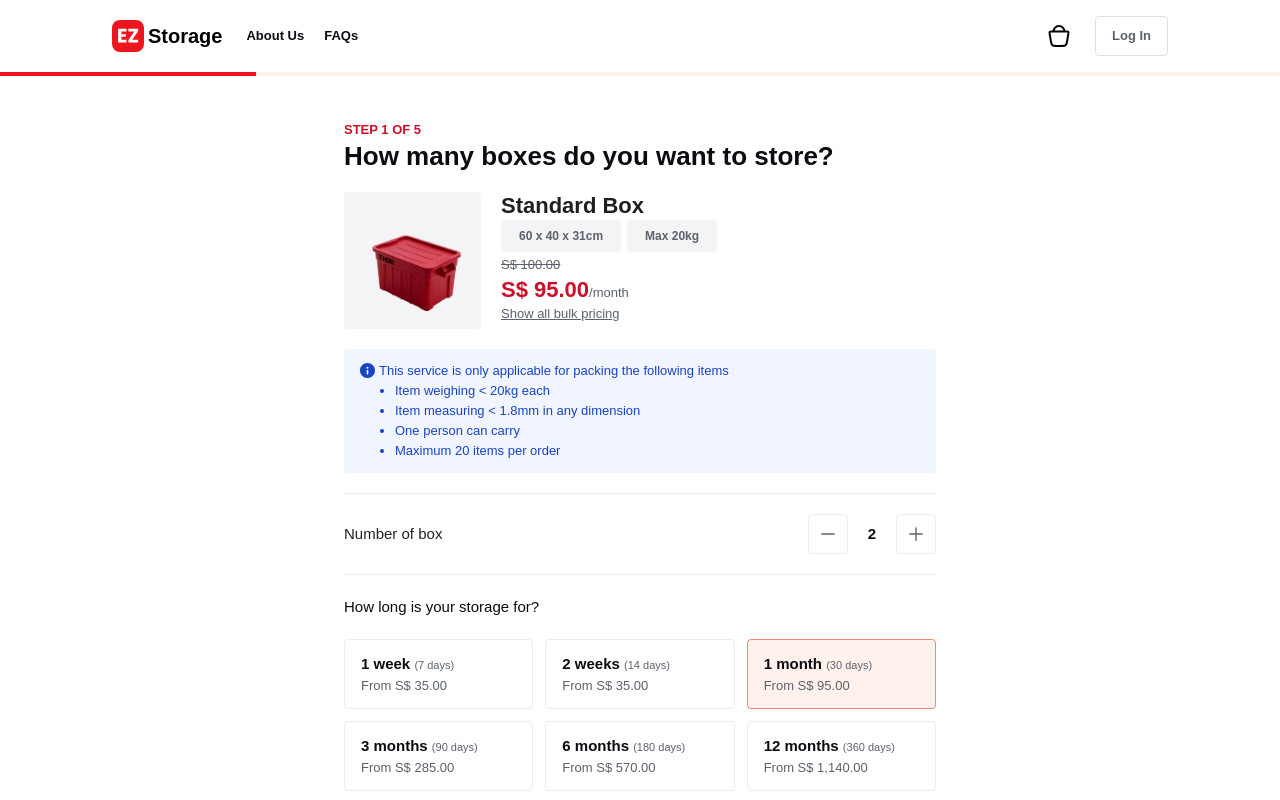
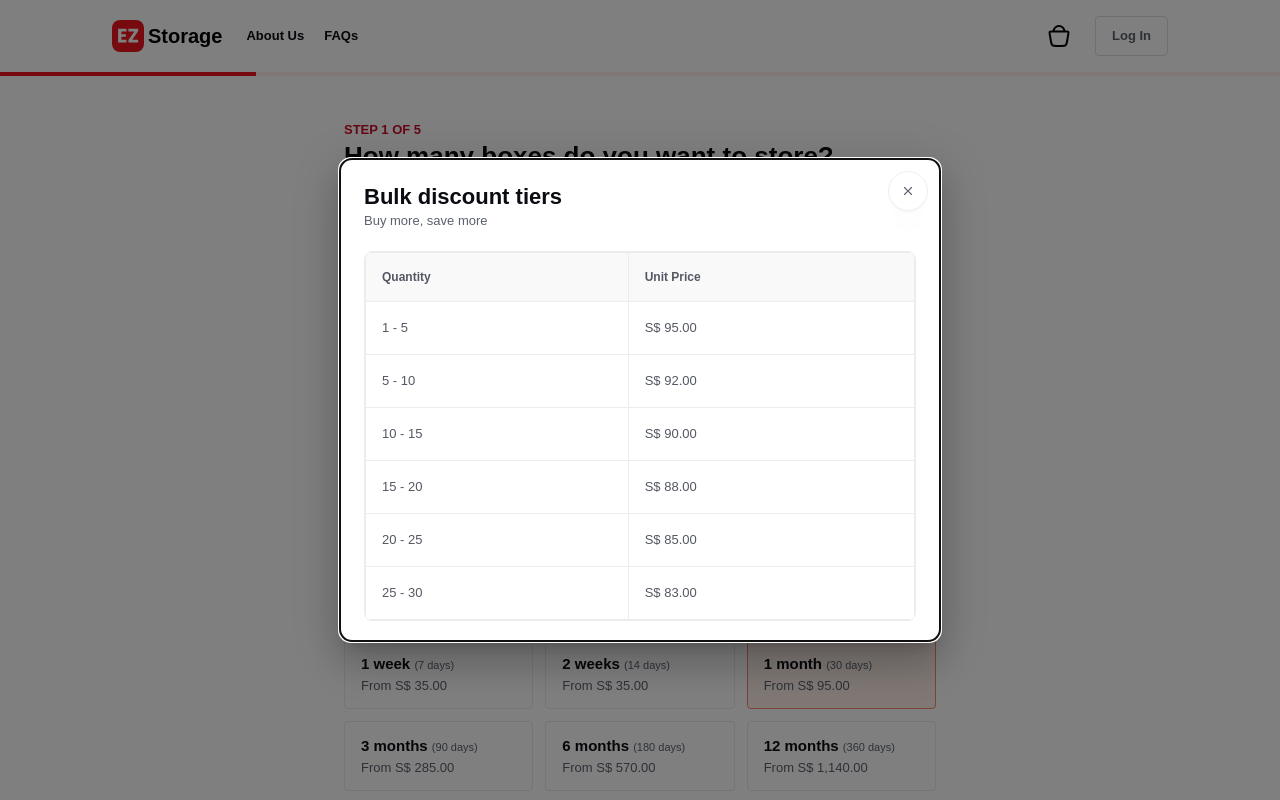
Before and after one commit to EzStorage/storage_box_rental, a React (Vite) app: page /booking in a window 1280 px wide. Both pictures are taken after a click on the element "Show all bulk pricing". Shown: the top 800 px of the page. Built offline with nearby package versions, Linux system fonts and the light colour scheme.

Commit message:
ui: bulk pricing dialog

```diff
--- /dev/null
+++ b/src/components/BulkPricingDialog/BulkPricingDialog.styles.tsx
@@ -0,0 +1,79 @@
+import {
+    Dialog,
+    DialogTitle,
+    IconButton,
+    styled,
+    TableBody,
+    TableContainer,
+    TableHead,
+} from "@mui/material";
+
+export const BulkPricingDialogContainer = styled(Dialog)(() => ({
+    ".MuiPaper-root": {
+        width: "100%",
+        borderRadius: "12px",
+        position: "relative",
+        background: "white",
+    },
+}));
+
+export const BulkPricingCloseButton = styled(IconButton)(({ theme }) => ({
+    borderRadius: "1000px",
+    border: `1px solid ${theme.palette.outline.greyLow}`,
+    padding: "8px 12px",
+    width: "40px",
+    height: "40px",
+    boxShadow: "0px 24px 24px -12px rgba(0, 0, 0, 0.04), 0px 3px 3px -1.5px rgba(0, 0, 0, 0.04)",
+
+    position: "absolute",
+    right: "12px",
+    top: "12px",
+}));
+
+export const BulkPricingDialogTitle = styled(DialogTitle)(({ theme }) => ({
+    padding: "24px 24px 20px",
+
+    h1: {
+        fontWeight: 600,
+        fontSize: "22px",
+        lineHeight: "28px",
+        color: theme.palette.textCustom.greyHigh,
+    },
+
+    p: {
+        fontWeight: 400,
+        fontSize: "13px",
+        lineHeight: "20px",
+        color: theme.palette.textCustom.greyMed,
+    },
+}));
+
+// ----- Table -----
+export const BulkPricingTableContainer = styled(TableContainer)(({ theme }) => ({
+    borderRadius: "8px",
+    border: `1px solid ${theme.palette.outline.greyLow}`,
+}));
+
+export const BulkPricingRowHead = styled(TableHead)(({ theme }) => ({
+    tr: {
+        background: "#F9F9FA",
+    },
+
+    th: {
+        fontWeight: 600,
+        fontSize: "12px",
+        lineHeight: "16px",
+        color: "#535862",
+        border: `1px solid ${theme.palette.outline.greyLow}`,
+    },
+}));
+
+export const BulkPricingRowBody = styled(TableBody)(({ theme }) => ({
+    td: {
+        fontWeight: 400,
+        fontSize: "13px",
+        lineHeight: "20px",
+        color: "#535862",
+        border: `1px solid ${theme.palette.outline.greyLow}`,
+    },
+}));
--- /dev/null
+++ b/src/components/BulkPricingDialog/BulkPricingTable.tsx
@@ -0,0 +1,36 @@
+import { formatAmount } from "@helpers/amount";
+import { Table, TableBody, TableCell, TableHead, TableRow } from "@mui/material";
+import { PRODUCTS } from "src/constants/product.constants";
+import { Product } from "src/types/product.type";
+import {
+    BulkPricingRowBody,
+    BulkPricingRowHead,
+    BulkPricingTableContainer,
+} from "./BulkPricingDialog.styles";
+
+export function BulkPricingTable() {
+    const product: Product = PRODUCTS.find(p => p.id === "standard-box") || PRODUCTS[0];
+
+    return (
+        <BulkPricingTableContainer>
+            <Table>
+                <BulkPricingRowHead>
+                    <TableRow>
+                        <TableCell>Quantity</TableCell>
+                        <TableCell>Unit Price</TableCell>
+                    </TableRow>
+                </BulkPricingRowHead>
+                <BulkPricingRowBody>
+                    {(product.bulkPricingTiers ?? []).map((row, index) => (
+                        <TableRow key={index}>
+                            <TableCell>
+                                {row.min} - {row.max}
+                            </TableCell>
+                            <TableCell>{formatAmount(row.unitPrice)}</TableCell>
+                        </TableRow>
+                    ))}
+                </BulkPricingRowBody>
+            </Table>
+        </BulkPricingTableContainer>
+    );
+}
--- /dev/null
+++ b/src/components/BulkPricingDialog/index.tsx
@@ -0,0 +1,40 @@
+import { Button } from "@components/Button";
+import {
+    Dialog,
+    DialogActions,
+    DialogContent,
+    DialogTitle,
+    IconButton,
+    Typography,
+} from "@mui/material";
+import {
+    BulkPricingCloseButton,
+    BulkPricingDialogContainer,
+    BulkPricingDialogTitle,
+} from "./BulkPricingDialog.styles";
+import CloseIcon from "@components/Icons/CloseIcon";
+import { BulkPricingTable } from "./BulkPricingTable";
+
+interface BulkPricingDialogProps {
+    open: boolean;
+    onClose: () => void;
+}
+
+export function BulkPricingDialog({ open, onClose }: BulkPricingDialogProps) {
+    return (
+        <BulkPricingDialogContainer open={open} onClose={onClose}>
+            <BulkPricingCloseButton onClick={onClose}>
+                <CloseIcon />
+            </BulkPricingCloseButton>
+
+            <BulkPricingDialogTitle>
+                <h1>Bulk discount tiers</h1>
+                <p>Buy more, save more</p>
+            </BulkPricingDialogTitle>
+
+            <DialogContent>
+                <BulkPricingTable />
+            </DialogContent>
+        </BulkPricingDialogContainer>
+    );
+}
--- /dev/null
+++ b/src/components/Icons/CloseIcon.tsx
@@ -0,0 +1,32 @@
+interface Props {
+    className?: string;
+    width?: string | number;
+    height?: string | number;
+    color?: string;
+}
+
+const CloseIcon: React.FC<Props> = ({
+    className,
+    width = "22",
+    height = width,
+    color = "#5B616D",
+}) => {
+    return (
+        <svg
+            className={className}
+            width={width}
+            height={height}
+            viewBox="0 0 22 22"
+            fill="none"
+            xmlns="http://www.w3.org/2000/svg"
+        >
+            <path
+                fillRule="evenodd"
+                clipRule="evenodd"
+                d="M12.2964 11.0002L17.1483 6.14835C17.5068 5.78994 17.5068 5.2106 17.1483 4.85219C16.7899 4.49377 16.2106 4.49377 15.8522 4.85219L11.0003 9.70406L6.14835 4.85219C5.78994 4.49377 5.2106 4.49377 4.85219 4.85219C4.49377 5.2106 4.49377 5.78994 4.85219 6.14835L9.70409 11.0002L4.85219 15.8522C4.49377 16.2106 4.49377 16.7899 4.85219 17.1483C5.03094 17.3271 5.2656 17.4169 5.50027 17.4169C5.73494 17.4169 5.9696 17.3271 6.14835 17.1483L11.0003 12.2965L15.8522 17.1483C16.0309 17.3271 16.2656 17.4169 16.5003 17.4169C16.7349 17.4169 16.9696 17.3271 17.1483 17.1483C17.5068 16.7899 17.5068 16.2106 17.1483 15.8522L12.2964 11.0002Z"
+                fill={color}
+            />
+        </svg>
+    );
+};
+export default CloseIcon;
--- a/src/constants/product.constants.ts
+++ b/src/constants/product.constants.ts
@@ -17,7 +17,6 @@ export const PRODUCTS: Product[] = [
             { min: 15, max: 20, unitPrice: 88 },
             { min: 20, max: 25, unitPrice: 85 },
             { min: 25, max: 30, unitPrice: 83 },
-      // { min: 30, max: 30, unitPrice: 83 },
         ],
     },
 ];
--- a/src/pages/booking/components/FirstStep/FirstStepProductCard.tsx
+++ b/src/pages/booking/components/FirstStep/FirstStepProductCard.tsx
@@ -13,8 +13,9 @@ import { PRODUCTS } from "src/constants/product.constants";
 import { Product } from "src/types/product.type";
 import { formatAmount } from "@helpers/amount";
 import { useBookingSelector } from "@pages/booking/context";
-import { useMemo } from "react";
+import { useMemo, useState } from "react";
 import { calculateUnitPrice } from "@helpers/calculateUnitPrice";
+import { BulkPricingDialog } from "@components/BulkPricingDialog";
 
 export function FirstStepProductCard() {
     const product: Product = PRODUCTS.find(p => p.id === "standard-box") || PRODUCTS[0];
@@ -23,6 +24,14 @@ export function FirstStepProductCard() {
         () => calculateUnitPrice(quantity, product.bulkPricingTiers ?? []),
         [quantity, product.bulkPricingTiers],
     );
+    const [openDialog, setOpenDialog] = useState(false);
+
+    const handleClickOpenDialog = () => {
+        setOpenDialog(true);
+    };
+    const handleCloseDialog = () => {
+        setOpenDialog(false);
+    };
 
     return (
         <ProductCardContainer>
@@ -40,8 +49,11 @@ export function FirstStepProductCard() {
                     <ProductDiscountedPrice>{formatAmount(unitPrice)}</ProductDiscountedPrice>
                     <ProductDiscountedPeriod>/month</ProductDiscountedPeriod>
                 </div>
-                <ProductShowBulkPricing>Show all bulk pricing</ProductShowBulkPricing>
+                <ProductShowBulkPricing onClick={handleClickOpenDialog}>
+                    Show all bulk pricing
+                </ProductShowBulkPricing>
             </div>
+            <BulkPricingDialog open={openDialog} onClose={handleCloseDialog} />
         </ProductCardContainer>
     );
 }
```
Lines whose indentation alone changed are shown as unchanged.
